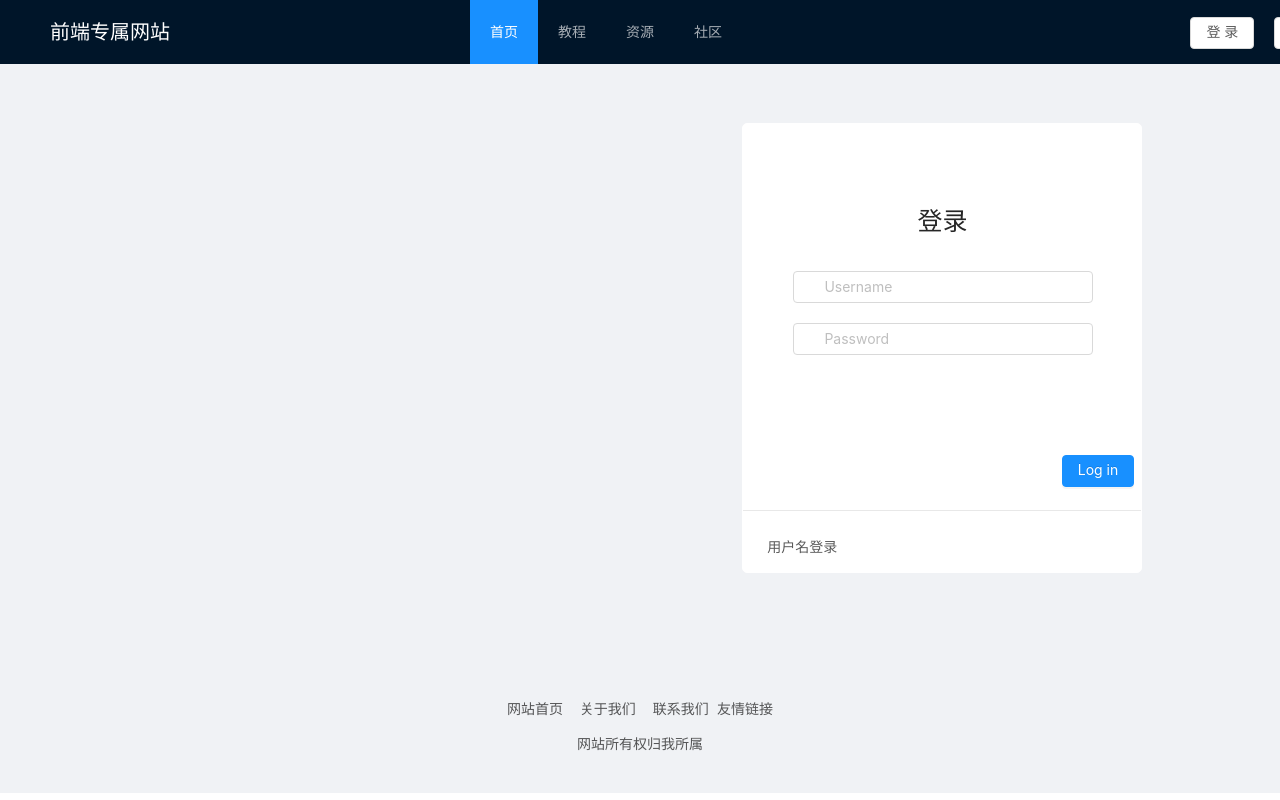
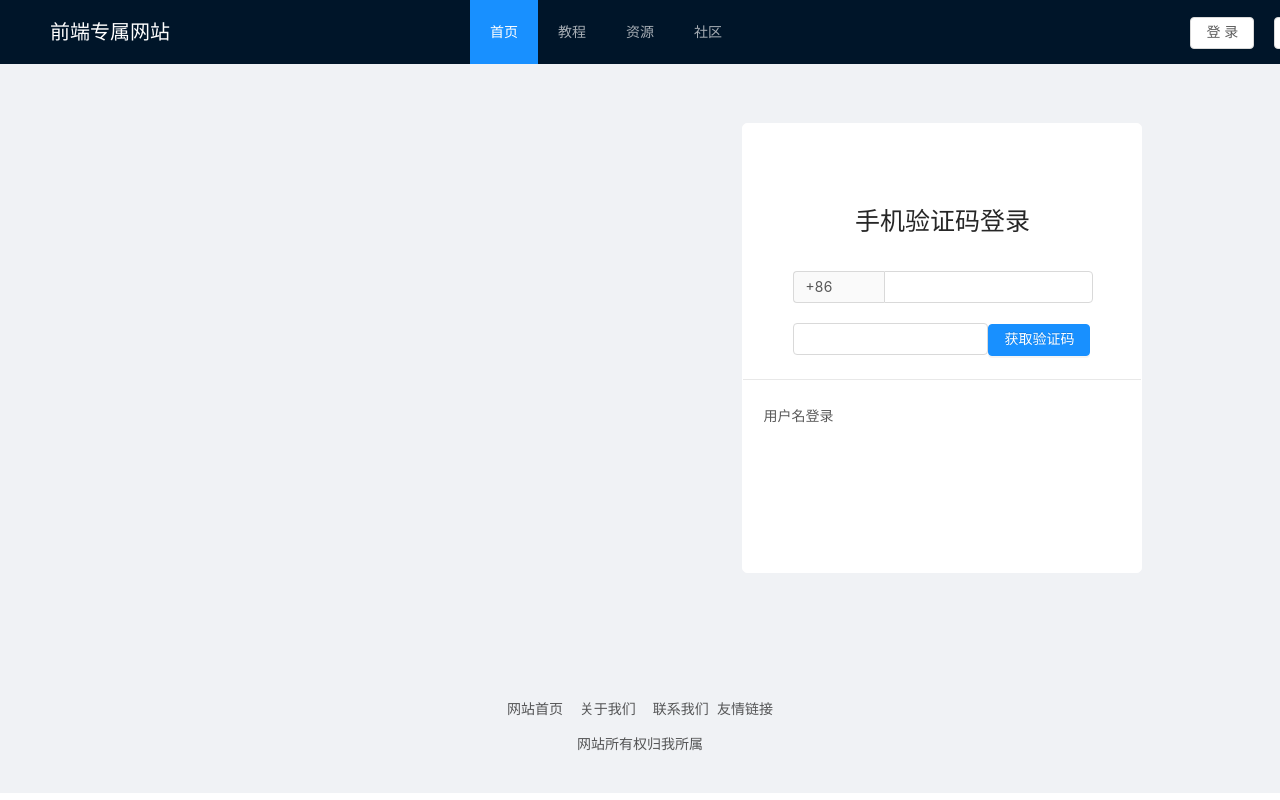
Before and after one commit to luxinjuan/vue-FEDQandA, a Vue app: page /login in a window 1280 px wide. Built offline with nearby package versions, Linux system fonts and the light colour scheme.

Commit message:
登录设置

```diff
--- a/src/views/login/Login.vue
+++ b/src/views/login/Login.vue
@@ -3,7 +3,8 @@
     <div class="cent">
       <!-- <img class="back" src="../../assets/img/back/backmark.png" /> -->
       <div class="loginIn">
-        <h1>登录</h1>
+        <div v-if="isShow1">
+          <h1>用户名登录</h1>
           <a-input class="input" placeholder="Username">
             <a-icon slot="prefix" type="user" style="color:rgba(0,0,0,.25)" />
           </a-input>
@@ -11,8 +12,29 @@
             <a-icon slot="prefix" type="lock" style="color:rgba(0,0,0,.25)" />
           </a-input>
           <a-button class="button" type="primary" html-type="submit">Log in</a-button>
+        </div>
+
+        <div v-if="isShow2">
+          <h1>手机验证码登录</h1>
+          <a-input class="input">
+            <a-select slot="addonBefore" default-value="+86" style="width: 90px">
+              <a-select-option value="中国 +86">+86</a-select-option>
+              <a-select-option value="台湾地区 +886">+886</a-select-option>
+            </a-select>
+          </a-input>
+          <div>
+              <a-input type="value" style="width:195px;margin-left: 50px"> </a-input>
+              <a-button type="primary">获取验证码</a-button>
+          </div>
+        </div>
+
         <a-divider></a-divider>
-        <p class="user"><a-icon type="user" />  用户名登录</p>
+        <p class="user" @click="uselogin" v-if="p1Show">
+          <a-icon type="user" />用户名登录
+        </p>
+        <p class="user" @click="phonelogin" v-if="p2Show">
+          <a-icon type="user" />手机验证码登录
+        </p>
       </div>
     </div>
   </div>
@@ -20,7 +42,29 @@
 
 <script>
 export default {
-  name: "Login"
+  name: "Login",
+  data() {
+    return {
+      isShow1: false,
+      isShow2: true,
+      p1Show: true,
+      p2Show: false
+    };
+  },
+  methods: {
+    uselogin() {
+      this.isShow1 = !this.isShow1;
+      this.isShow2 = !this.isShow2;
+      this.p1Show = !this.p1Show;
+      this.p2Show = !this.p2Show;
+    },
+    phonelogin() {
+      this.isShow1 = !this.isShow1;
+      this.isShow2 = !this.isShow2;
+      this.p1Show = !this.p1Show;
+      this.p2Show = !this.p2Show;
+    }
+  }
 };
 </script>
 
@@ -40,17 +84,18 @@ h1 {
   margin-top: 20%;
   margin-bottom: 30px;
   font-size: 25px;
+
 }
-.input{
+.input {
   margin-bottom: 20px;
   width: 300px;
   margin-left: 50px;
 }
-.button{
+.button {
   margin-left: 80%;
   margin-top: 20%;
 }
-.user{
+.user {
   margin-left: 20px;
 }
 </style>
```
Also changed, not shown: src/views/register/Register.vue (added, +15 -0 lines). Lines whose indentation alone changed are shown as unchanged.
